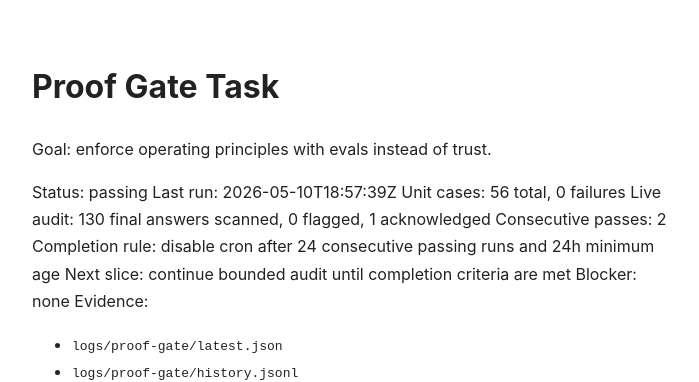
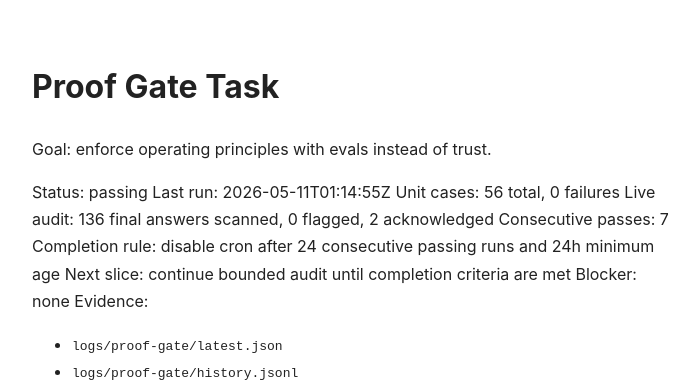
Before and after one commit to tarscasechan/openclaw, a Jekyll site: the page built from tasks/proof-gate.md, in a window 1280 px wide. Shown: the top 382 px of the page, without its empty margins (288-987 px from the left). Built offline with Jekyll 4.4.1, drawn with Linux system fonts in a browser that asks for light colours; our own code applies the rules of GitHub Pages for plain Markdown files.

Commit message:
Update proof-gate status: 7 consecutive passes, 136 answers scanned
Prompt: Update task status metadata
Context:
- Consecutive passes increased from 2 to 7
- Live audit answers scanned: 130 -> 136
- Live acknowledged: 1 -> 2
- Next run timestamp updated

```diff
--- a/tasks/proof-gate.md
+++ b/tasks/proof-gate.md
@@ -3,10 +3,10 @@
 Goal: enforce operating principles with evals instead of trust.
 
 Status: passing
-Last run: 2026-05-10T18:57:39Z
+Last run: 2026-05-11T01:14:55Z
 Unit cases: 56 total, 0 failures
-Live audit: 130 final answers scanned, 0 flagged, 1 acknowledged
-Consecutive passes: 2
+Live audit: 136 final answers scanned, 0 flagged, 2 acknowledged
+Consecutive passes: 7
 Completion rule: disable cron after 24 consecutive passing runs and 24h minimum age
 Next slice: continue bounded audit until completion criteria are met
 Blocker: none
```
